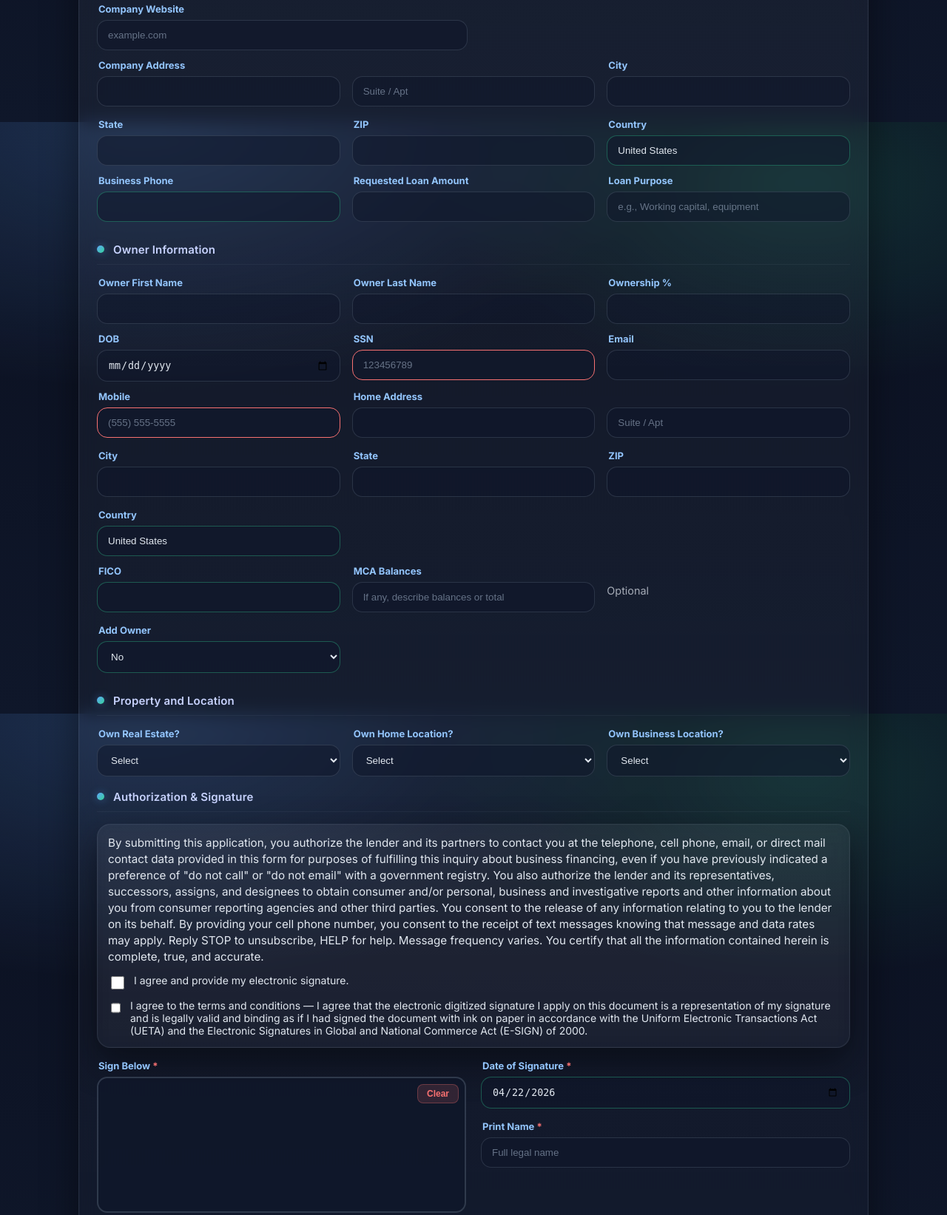
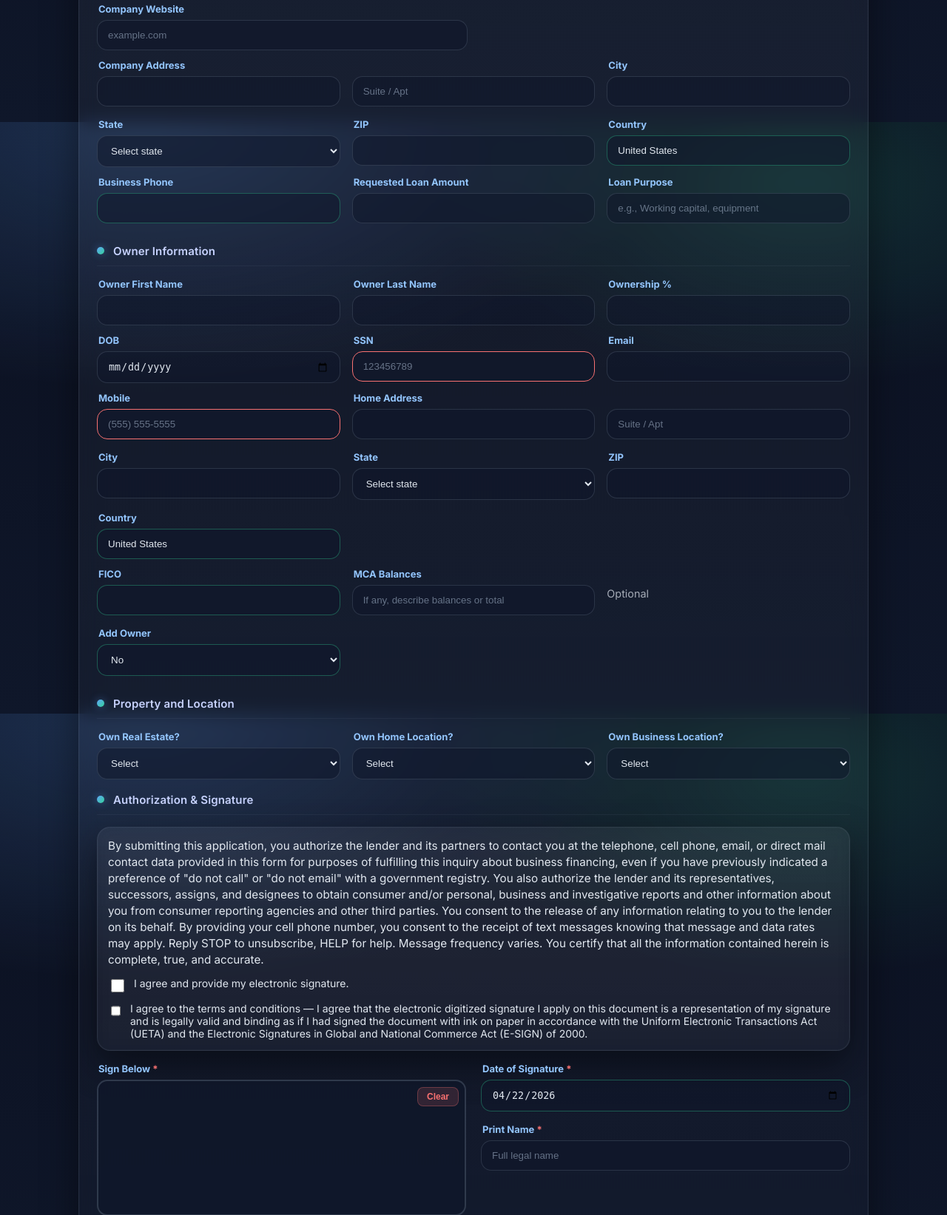
Before and after one commit to Maheedhar-rao/Pathway_application, a Flask app: page / in a window 1280 px wide. Shown: the part 635-2278 px from the top of the page at 74% size. Run offline with Flask 3, Linux system fonts and the light colour scheme; parts of the project's set-up code (start-up, migrations or seed data) failed here and were passed over.

Commit message:
Replace state text input with dropdown of US states
Added a Jinja macro rendering a <select> with all 50 states + DC using
2-letter codes as values, reused across the three state fields (company,
primary owner, secondary owner). Keeps the existing SAM.gov lookup and
PDF output unchanged.

Co-Authored-By: Claude Opus 4.6 (1M context) <noreply@anthropic.com>

```diff
--- a/templates/form.html
+++ b/templates/form.html
@@ -1,3 +1,24 @@
+{% set US_STATES = [
+  ('AL','Alabama'),('AK','Alaska'),('AZ','Arizona'),('AR','Arkansas'),('CA','California'),
+  ('CO','Colorado'),('CT','Connecticut'),('DE','Delaware'),('DC','District of Columbia'),
+  ('FL','Florida'),('GA','Georgia'),('HI','Hawaii'),('ID','Idaho'),('IL','Illinois'),
+  ('IN','Indiana'),('IA','Iowa'),('KS','Kansas'),('KY','Kentucky'),('LA','Louisiana'),
+  ('ME','Maine'),('MD','Maryland'),('MA','Massachusetts'),('MI','Michigan'),('MN','Minnesota'),
+  ('MS','Mississippi'),('MO','Missouri'),('MT','Montana'),('NE','Nebraska'),('NV','Nevada'),
+  ('NH','New Hampshire'),('NJ','New Jersey'),('NM','New Mexico'),('NY','New York'),
+  ('NC','North Carolina'),('ND','North Dakota'),('OH','Ohio'),('OK','Oklahoma'),('OR','Oregon'),
+  ('PA','Pennsylvania'),('RI','Rhode Island'),('SC','South Carolina'),('SD','South Dakota'),
+  ('TN','Tennessee'),('TX','Texas'),('UT','Utah'),('VT','Vermont'),('VA','Virginia'),
+  ('WA','Washington'),('WV','West Virginia'),('WI','Wisconsin'),('WY','Wyoming')
+] %}
+{% macro state_select(name, selected, required=False) -%}
+  <select name="{{ name }}" autocomplete="address-level1" {% if required %}required{% endif %}>
+    <option value="">Select state</option>
+    {% for code, label in US_STATES %}
+      <option value="{{ code }}" {% if selected == code %}selected{% endif %}>{{ label }}</option>
+    {% endfor %}
+  </select>
+{%- endmacro %}
 <!DOCTYPE html>
 <html lang="en">
 <head>
@@ -191,10 +212,7 @@
           </div>
           <div class="field">
             <label>State</label>
-            <input name="company_state"
-                   autocomplete="address-level1"
-                   value="{{ (form.get('company_state') if form else '') }}"
-                   required />
+            {{ state_select('company_state', form.get('company_state') if form else '', required=True) }}
           </div>
           <div class="field">
             <label>ZIP</label>
@@ -319,10 +337,7 @@
             </div>
             <div class="field">
               <label>State</label>
-              <input name="owner_0_state"
-                     autocomplete="address-level1"
-                     value="{{ (form.get('owner_0_state') if form else '') }}"
-                     required />
+              {{ state_select('owner_0_state', form.get('owner_0_state') if form else '', required=True) }}
             </div>
             <div class="field">
               <label>ZIP</label>
@@ -452,9 +467,7 @@
               </div>
               <div class="field">
                 <label>State</label>
-                <input name="owner_1_state"
-                       autocomplete="address-level1"
-                       value="{{ (form.get('owner_1_state') if form else '') }}" />
+                {{ state_select('owner_1_state', form.get('owner_1_state') if form else '') }}
               </div>
               <div class="field">
                 <label>ZIP</label>
```
